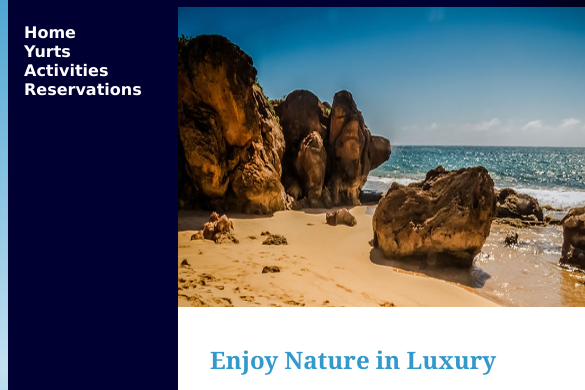
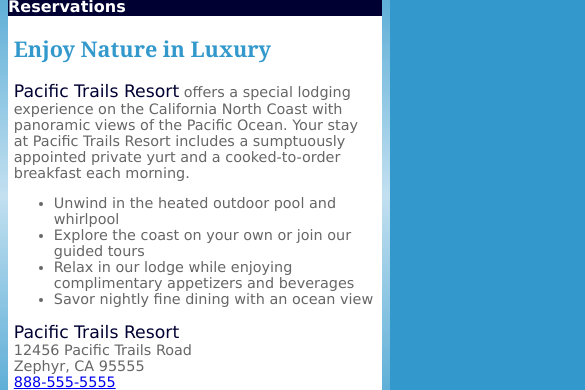
Before and after one commit to 44144-Sp22/ch7casestudy-hwaldren, a plain HTML site: page index.html in a window 390 px wide. Shown: the part 86-476 px from the top of the page, 585 px wide, since content can reach past the window. Drawn offline with Linux system fonts and the light colour scheme.

Commit message:
Completed Ch 7 Case Study

```diff
--- a/index.html
+++ b/index.html
@@ -1,10 +1,13 @@
 <!DOCTYPE html>
 <html lang="en">
+
 <head>
   <title>Pacific Trails Resort</title>
   <meta charset="utf-8">
+  <meta name="viewport" content="width=device-width, intial-scale=1">
   <link rel="stylesheet" href="pacific.css">
 </head>
+
 <body>
   <div id="wrapper">
     <header>
@@ -33,14 +36,16 @@ Coast with panoramic views of the Pacific Ocean. Your stay at Pacific Trails Res
       <div>
         <span class="resort">Pacific Trails Resort</span><br>
         12456 Pacific Trails Road<br>
-Zephyr, CA 95555<br><br>
-888-555-5555<br><br>
+        Zephyr, CA 95555<br>
+        <a id="mobile" href="tel:888-555-5555">888-555-5555</a><br><br>
+        <span id="desktop">888-555-5555</span>
       </div>
     </main>
     <footer>
-Copyright &copy; 2018 Pacific Trails Resort<br>
-<a href="mailto:yourfirstname@yourlastname.com">yourfirstname@yourlastname.com</a>
+      Copyright &copy; 2022 Pacific Trails Resort<br>
+      <a href="mailto:hadley@waldren.com">hadley@waldren.com</a>
     </footer>
   </div>
 </body>
+
 </html>
--- a/pacific.css
+++ b/pacific.css
@@ -1,15 +1,26 @@
-* { box-sizing: border-box; }
-header, nav, main, footer { display: block; }
-body { background-color: #3399CC;
+* {
+  box-sizing: border-box;
+}
+
+header, nav, main, footer {
+  display: block;
+}
+
+body {
+  background-color: #3399CC;
   color: #666666;
   font-family: Verdana, Arial, sans-serif;
-	  background-image: linear-gradient(to bottom, #3399CC,  #C2E0F0, #3399CC);
+  background-image: linear-gradient(to bottom, #3399CC, #C2E0F0, #3399CC);
 }
-header { background-color: #000033;
+
+header {
+  background-color: #000033;
   color: #FFFFFF;
   font-family: Georgia, serif;
 }
-h1 { line-height: 200%;
+
+h1 {
+  line-height: 200%;
   background-image: url(sunset.jpg);
   background-repeat: no-repeat;
   background-position: right;
@@ -17,71 +28,157 @@ h1 { line-height: 200%;
   height: 72px;
   margin-bottom: 0;
 }
-nav { font-weight: bold;
-      padding: 0;
-	  float: left;
-	  width: 160px;
+
+nav {
+  font-weight: bold;
+  padding-top: 0.01em;
+  padding-bottom: 0.01em;
+  padding-left: 1;
+  padding-right: 1;
+  float: none;
+  width: auto;
 }
-nav ul { list-style-type: none;
+
+nav li {
+  display: inline-block;
+}
+
+nav ul {
+  list-style-type: none;
   padding-left: 1em;
 }
 
-nav a { text-decoration: none; }
-nav a:link { color: #FFFFFF; }
-nav a:visited { color: #C2E0F0; }
-nav a:hover { color: #CCCCCC; }
-h2 { color: #3399CC;
+nav a {
+  text-decoration: none;
+  padding-right: 2em;
+}
+
+nav a:link {
+  color: #FFFFFF;
+}
+
+nav a:visited {
+  color: #C2E0F0;
+}
+
+nav a:hover {
+  color: #CCCCCC;
+}
+
+h2 {
+  color: #3399CC;
   font-family: Georgia, serif;
 }
-h3 { color: #000033; }
-dt { color: #000033;
+
+h3 {
+  color: #000033;
+}
+
+dt {
+  color: #000033;
   font-weight: bold;
 }
-.resort { color: #000033;
+
+.resort {
+  color: #000033;
   font-size: 1.2em;
 }
-footer { font-size: .70em;
+
+footer {
+  font-size: .70em;
   font-style: italic;
   text-align: center;
   padding: 1em;
   background-color: #FFFFFF;
   margin-left: 170px;
 }
-main { padding-left: 2em;
-      padding-right: 2em;
-	  padding-bottom: 1px;
-	  padding-top: 1em;
+
+main {
+  padding-left: 0;
+  padding-right: 0;
+  padding-bottom: 0;
+  padding-top: 0;
   background-color: #FFFFFF;
-	  margin-left: 170px;
+  margin-left: 0;
   display: block;
+  font-size: 90%;
 }
-#homehero { height: 300px;
+
+#homehero {
+  height: 300px;
   background-image: url(coast.jpg);
   background-size: 100% 100%;
   background-repeat: no-repeat;
-		   margin-left: 170px;
+  margin-left: 0;
+  display: none;
+}
 
-}
-#yurthero { height: 300px;
+#yurthero {
+  height: 300px;
   background-image: url(yurt.jpg);
   background-size: 100% 100%;
   background-repeat: no-repeat;
-		   margin-left: 170px;
+  margin-left: 0;
+  display: none;
+}
 
-}
-#trailhero { height: 300px;
+#trailhero {
+  height: 300px;
   background-image: url(trail.jpg);
   background-size: 100% 100%;
   background-repeat: no-repeat;
-		   margin-left: 170px;
-
+  margin-left: 0;
+  display: none;
 }
 
-#wrapper { width: 80%;
-          margin-left: auto;
-		  margin-right: auto;
+#wrapper {
+  width: auto;
+  margin: 0;
   background-color: #000033;
-		  min-width: 700px;
+  min-width: 0;
   max-width: 1024px;
-		  box-shadow: 3px 3px 3px #000033;
+  box-shadow: none;
 }
+
+#mobile {
+  display: inline;
+}
+
+#desktop {
+  display: none;
+}
+
+@media only screen and (max-width: 1024px) {
+  main {
+    margin: 0;
+    padding: 0;
+    background-image: none;
+  }
+
+  @media only all and (max-width: 768px) {
+    h1 {
+      height: 100%;
+      font-size: 1.5em;
+    }
+
+    nav {
+      padding: 0;
+    }
+
+    nav ul {
+      margin: 0;
+      padding: 0;
+    }
+
+    nav li {
+      margin: 0;
+      padding: 0;
+    }
+
+    main {
+      padding-top: 0.01em;
+      padding-right: 0.6em;
+      padding-bottom: 0.1em;
+      padding-left: 0.4em;
+    }
+  }
```
Also changed, not shown: activities.html (+4 -0 lines), yurts.html (+4 -0 lines). Lines whose indentation alone changed are shown as unchanged.
